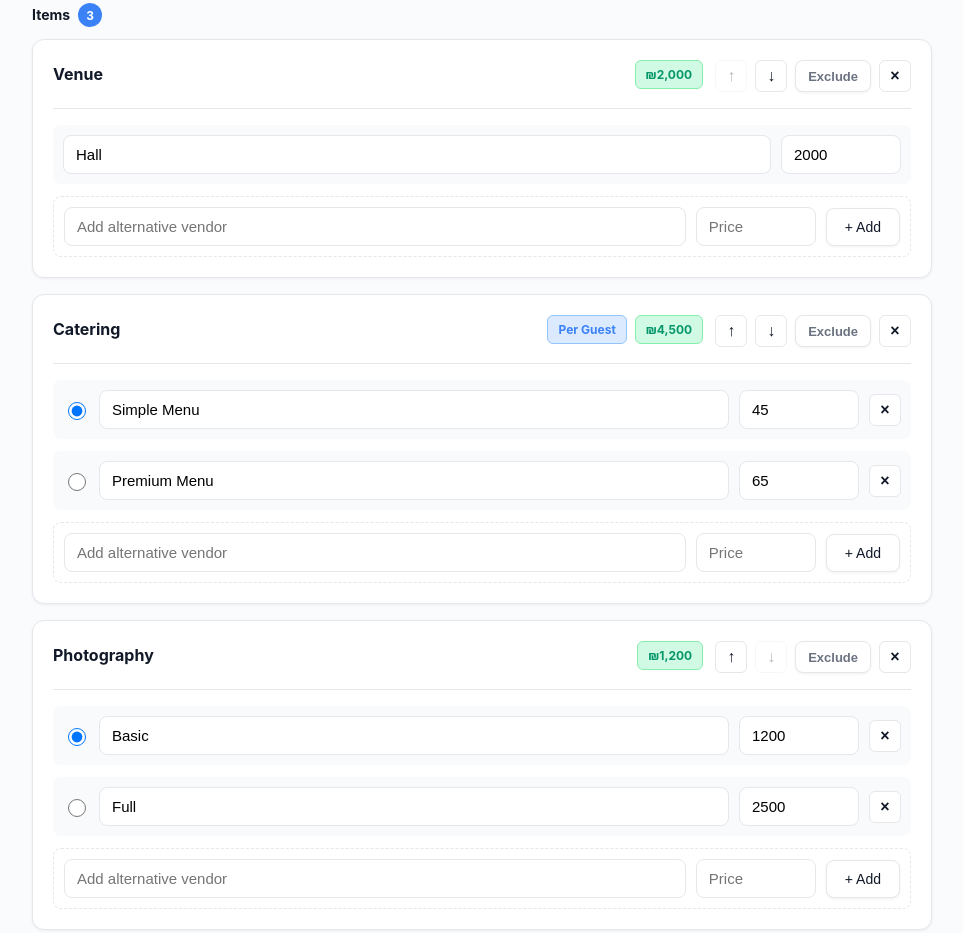
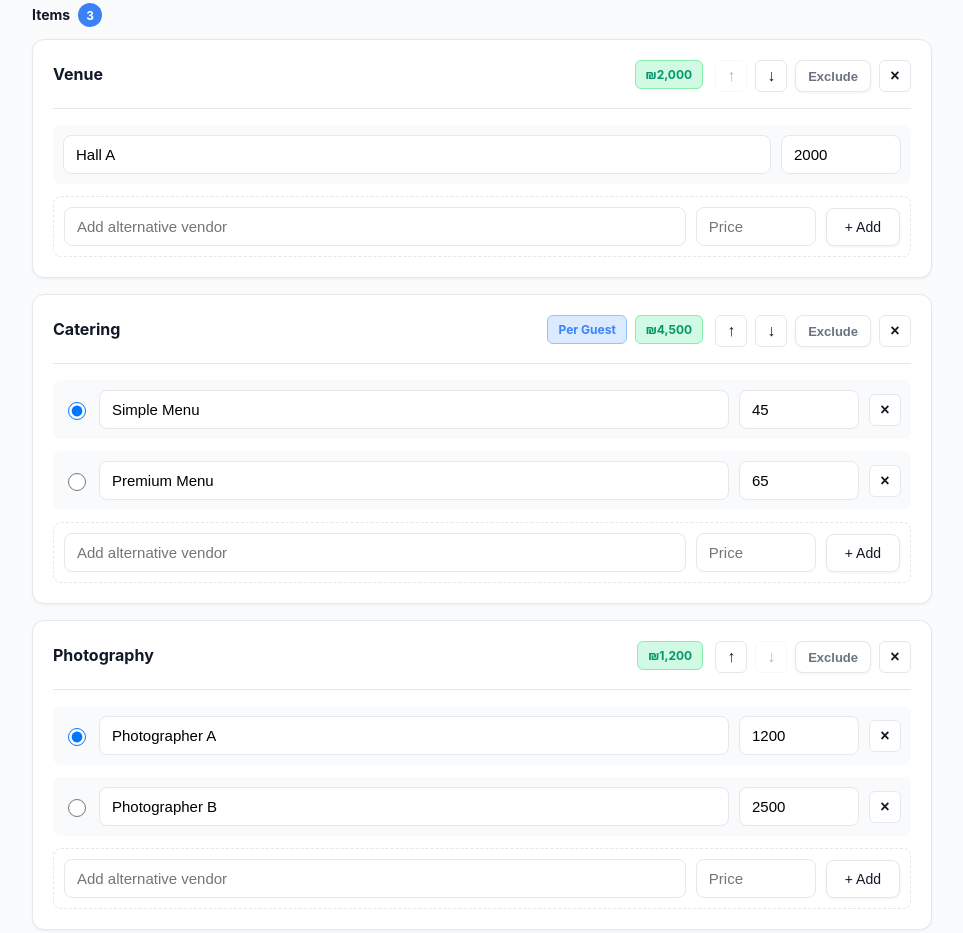
Before and after one commit to TTRivkaTeller/event-expense-calculator, a plain HTML site: page index.html in a window 1280 px wide. Shown: the part 900-1833 px from the top of the page, without its empty margins (158-1121 px from the left). Drawn offline with Linux system fonts and the light colour scheme.

Commit message:
Update index.html

```diff
--- a/index.html
+++ b/index.html
@@ -299,9 +299,9 @@
 
       const v = (name,cost) => ({ id: uid(), name, cost });
 
-      const [i1id, i1] = mkItem("Venue", true, false, [v("Hall",2000)]);
+      const [i1id, i1] = mkItem("Venue", true, false, [v("Hall A",2000)]);
       const [i2id, i2] = mkItem("Catering", true, true, [v("Simple Menu",45), v("Premium Menu",65)], 0);
-      const [i3id, i3] = mkItem("Photography", true, false, [v("Basic",1200), v("Full",2500)], 0);
+      const [i3id, i3] = mkItem("Photography", true, false, [v("Photographer A",1200), v("Photographer B",2500)], 0);
 
       return {
         meta: { eventName:"Sample Event", guests: 100, budget: 15000 },
```
